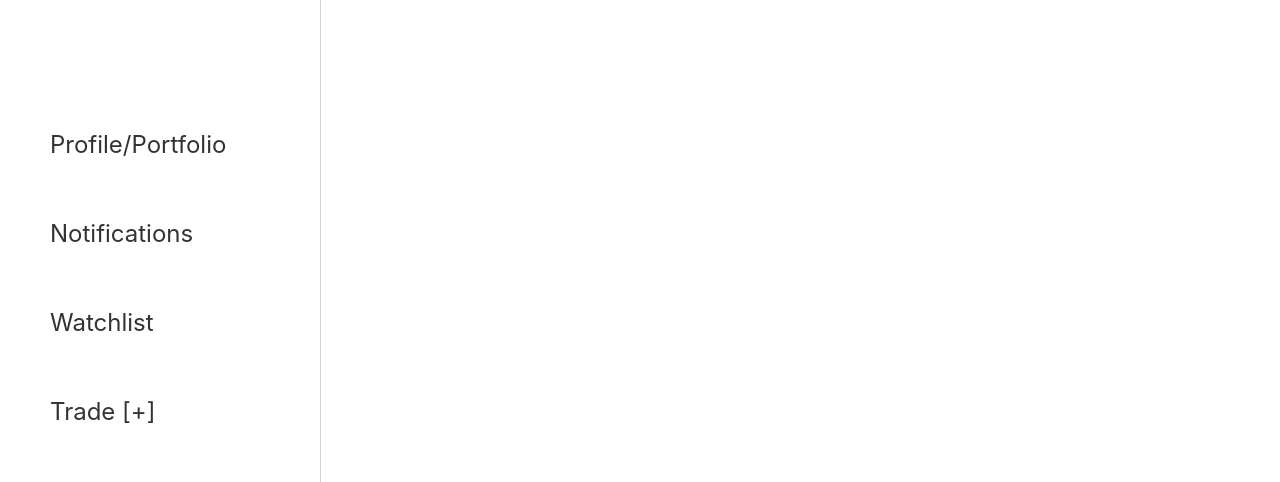
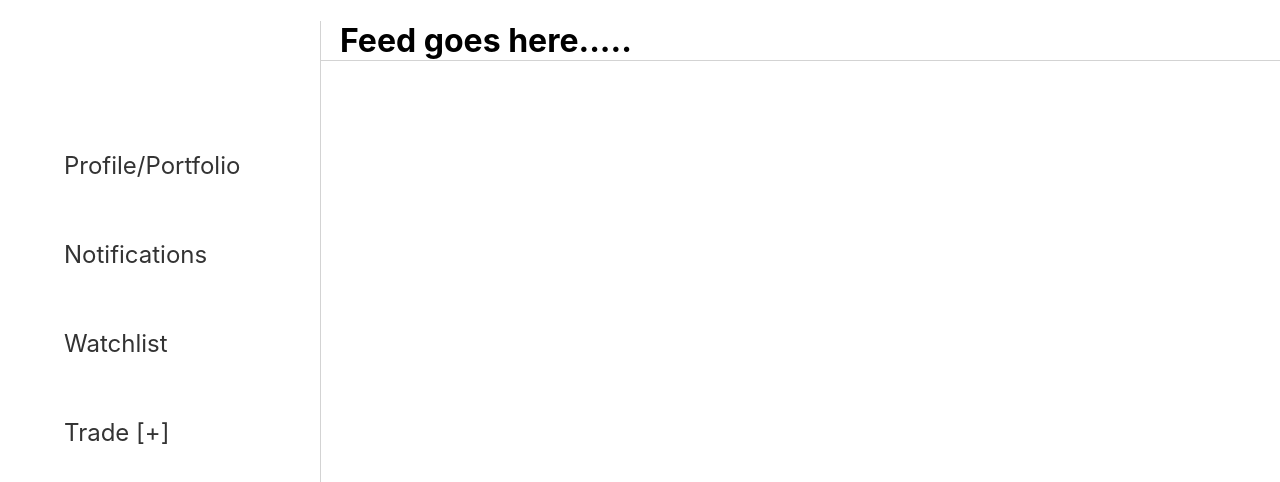
Before and after one commit to capt-obvious/rate-my-porfolio, a React (Create React App) app: page / in a window 1280 px wide. Shown: the top 482 px of the page. Built offline with nearby package versions, Linux system fonts and the light colour scheme.

Commit message:
deleted superfluous files and added some routes

```diff
--- a/src/App.js
+++ b/src/App.js
@@ -3,10 +3,20 @@ import "./App.css";
 import { Route } from "react-router-dom";
 import Navbar from "./components/Navbar.js";
 
+// component imports
+import Feed from "./components/Feed/Feed.js";
+import Home from "./pages/Home.js";
+import ProfilePage from "./pages/ProfilePage.js";
+
 function App() {
   return (
-    <div className="App">
-      <Navbar />
+    <div className="">
+      <Route exact path="/">
+        <Home />>
+      </Route>
+      <Route path="/profile/:id">
+        <ProfilePage />
+      </Route>
     </div>
   );
 }
--- a/src/components/Feed.js
+++ b/src/components/Feed.js
@@ -0,0 +1 @@
+// map() of <Post />
--- a/src/components/Login.js
+++ b/src/components/Login.js
@@ -0,0 +1 @@
+// username and login and submit
--- a/src/components/Navbar.js
+++ b/src/components/Navbar.js
@@ -16,15 +16,18 @@ import { Link, Route } from "react-router-dom";
 import styled from "styled-components";
 
 const NavDiv = styled.div`
+  display: inline-block;
+  margin-top: 0px;
+  position: fixed;
   width: 25%;
   min-width: 200px;
   background-color: white;
-  height: 100vw;
+  height: 100vh;
   border-right: 1px solid lightgrey;
 `;
 
 const UL = styled.ul`
-  padding: 0px;
+  padding-left: 5%;
   margin: 0px;
   margin-top: 100px;
   position: fixed;
@@ -35,8 +38,8 @@ const UL = styled.ul`
 
 const StyledLink = styled(Link)`
   margin-top: 30px;
+  margin-left: 0px;
   margin-bottom: 30px;
-  margin-left: 50px;
   font-size: 1.5rem;
   font-family: ;
   color: #333;
--- a/src/components/Post.js
+++ b/src/components/Post.js
@@ -0,0 +1 @@
+// rectangular card, username, pic, text activity or text comment
--- a/src/pages/Home.js
+++ b/src/pages/Home.js
@@ -0,0 +1,21 @@
+import React from "react";
+import Navbar from "../components/Navbar.js";
+
+const Feed = () => {
+  return (
+    <div>
+      <Navbar />
+      <h1
+        style={{
+          marginLeft: "25%",
+          paddingLeft: "20px",
+          borderBottom: "1px solid lightgrey"
+        }}
+      >
+        Feed goes here.....
+      </h1>
+    </div>
+  );
+};
+
+export default Feed;
```
Also changed, not shown: src/components/Feed/Feed.js (deleted), src/components/Profile/ProfilePage.js (deleted), src/components/Welcome/Login.js (deleted), src/components/Welcome/Register.js (deleted), src/components/Welcome/Welcome.js (deleted).
